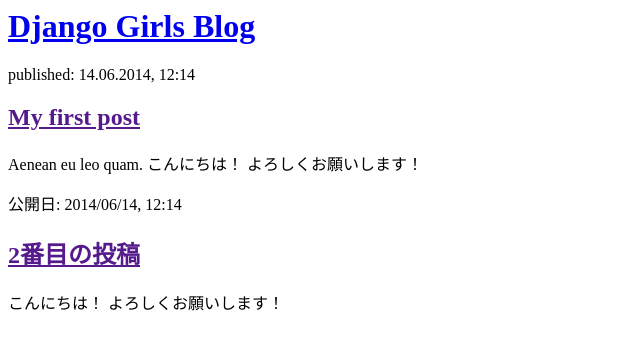
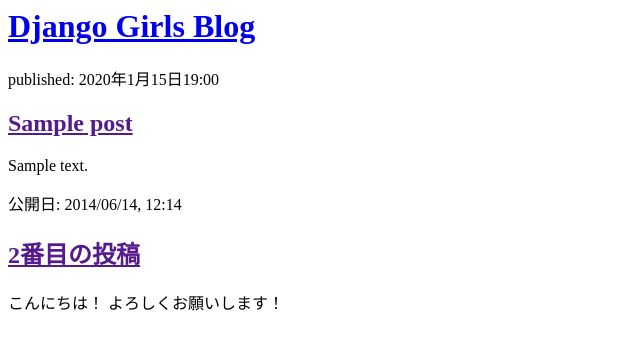
Before and after one commit to shun141003/my-first-blog, a Django app: page / in a window 1280 px wide. Shown: the top 350 px of the page, without its empty margins (0-640 px from the left). Run offline with Django 5.2, Linux system fonts and the light colour scheme; tables that the repository leaves empty hold one stand-in row (values such as "Sample post").

Commit message:
Modified templates to display posts from database.

```diff
--- a/blog/templates/blog/post_list.html
+++ b/blog/templates/blog/post_list.html
@@ -7,11 +7,13 @@
             <h1><a href="/">Django Girls Blog</a></h1>
         </div>
 
+        {% for post in posts %}
         <div>
-            <p>published: 14.06.2014, 12:14</p>
-            <h2><a href="">My first post</a></h2>
-            <p>Aenean eu leo quam. こんにちは！ よろしくお願いします！ </p>
+            <p>published: {{ post.published_date }}</p>
+            <h2><a href="">{{ post.title }}</a></h2>
+            <p>{{ post.text|linebreaksbr }}</p>
         </div>
+        {% endfor %}
 
         <div>
             <p>公開日: 2014/06/14, 12:14</p>
```
